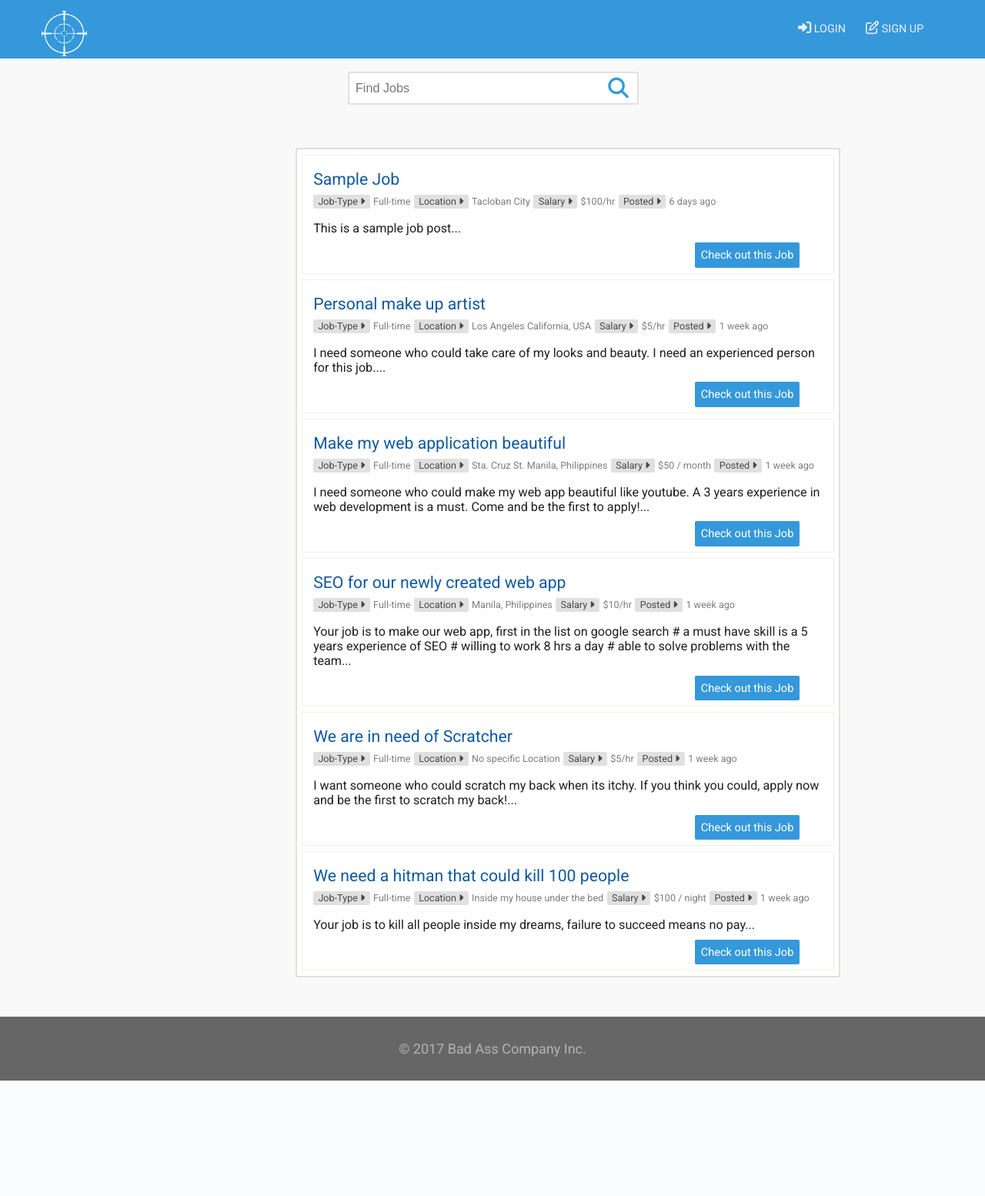
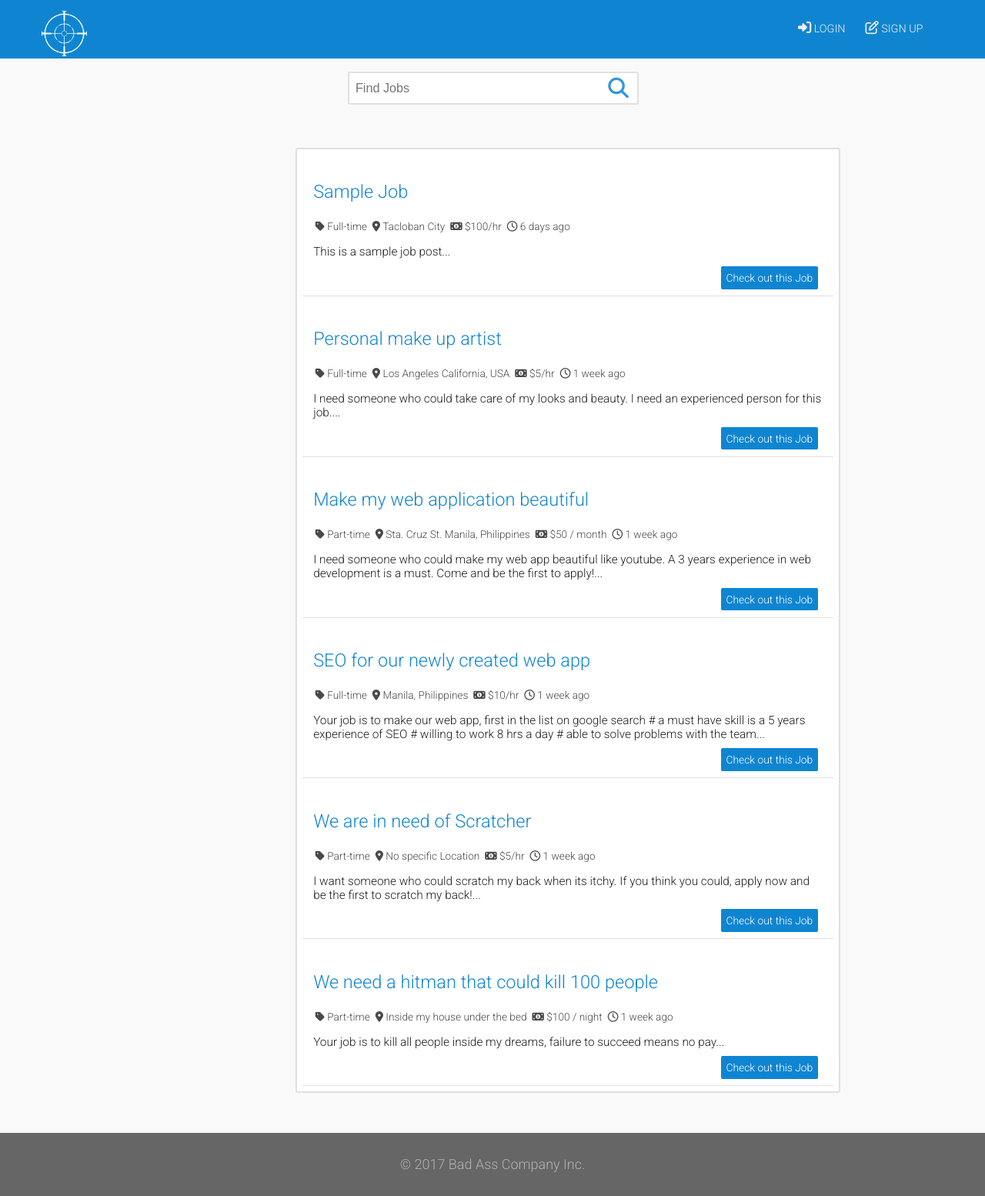
Before and after one commit to RonelTheGreat/job-hunting-web-app, a PHP site: page /home.php in a window 1280 px wide. Shown: the whole page at 77% size. Before the commit the page ends 1404 px from the top, so only its background shows below. Run offline with PHP 8.4, Linux system fonts and the light colour scheme; data comes from the database, SQL or seed files in the repository; some libraries are stand-ins or nearby versions.

Commit message:
added job view page and change color scheme

```diff
--- a/assets/css/style.css
+++ b/assets/css/style.css
@@ -52,12 +52,22 @@ a:hover{
 }
 
 .primary-link, visited{
-  background: #3498db;
+  background: #0f85d1;
   color: #fff;
   border-radius: 2px;
 }
 .primary-link:hover{
+  background: #066CAF;
+  /*background: red;*/
   text-decoration: underline;
+}
+
+.tag{
+  padding: 0.1em 0.5em;
+  font-size: 0.7em;
+  color: rgb(73, 73, 73);
+  border-radius: 2px;
+  background: rgb(224, 224, 224);
 }
 
 
@@ -90,7 +100,7 @@ nav img {
   margin: 0;
   padding: 0;
   /*border-bottom: 2px solid rgb(5, 57, 107);*/
-  background: #3498db;
+  background: #0f85d1;
   /*border-bottom: 1px solid rgb(224, 224, 224);*/
 }
 
@@ -276,6 +286,7 @@ main .search-btn:hover{
 }
 
 main .job-posts {
+  font-size: 0.95em;
   position: relative;
   text-align: center;
   /*border: 1px solid rgb(229, 229, 229);*/
@@ -288,7 +299,7 @@ main .job-posts {
 }
 
 main .job{
-  border: 1px solid rgb(237, 245, 225);
+  border-bottom: 1px solid rgb(224, 224, 224);
   width: 94%;
   margin: 1% auto;
   text-align: left;
@@ -296,24 +307,22 @@ main .job{
 }
 
 main .job-header span{
-  font-size: 0.7em;
-  color: rgb(125, 125, 125);
+  font-size: 0.8em;
+  color: rgb(73, 73, 73);
+  /*border: 1px dotted black;*/
+  padding-left: 0.2em;
 }
 main .job-header .title{
+  font-weight: 500;
+}
+main .job-header .title a{
+  /*font-weight: 500;*/
   font-size: 1.18em;
-  color: rgb(15, 89, 161);
+  color: #0f85d1;
   margin: 0.2em 0em;
 }
 main .job-header .date-posted{
   font-size: 0.75em;
-}
-
-main .job-header .tag{
-  padding: 0.1em 0.5em;
-  font-size: 0.7em;
-  color: rgb(73, 73, 73);
-  border-radius: 2px;
-  background: rgb(224, 224, 224);
 }
 
 main .job .content{
@@ -321,14 +330,13 @@ main .job .content{
   font-size: 0.9em;
 }
 main .job .content .check-out-job{
-  margin-left: 75%;
+  margin-left: 80%;
   padding: 0.5em;
   font-size: 0.9em;
   border-radius: 2px;
 }
 main .job .content .check-out-job:hover{
   color: #fff;
-  background: #0f85d1;
 }
 
 
--- a/controllers/job-post-controller.php
+++ b/controllers/job-post-controller.php
@@ -20,7 +20,7 @@
       }
 
       if(!empty($_POST['description'])){
-        $description = Misc::sanitize($_POST['description']);
+        $description = $_POST['description'];
       }
 
       if(!empty($_POST['salary'])){
--- a/views/home.php
+++ b/views/home.php
@@ -30,24 +30,20 @@
           <!-- JOB HEADER -->
           <div class="job-header">
             <!-- Job title -->
-            <p class="title"><?= $job['title']; ?></p>
+            <h3 class="title"><a href="job.php?job_id=<?= $job['job_id'];?>"><?= $job['title']; ?></a></h3>
+            <!--  Job Type -->
+            <span class="job-type"><i class="fa fa-tag" aria-hidden="true"></i> <?= ucfirst(str_replace('_', '-', $job['job_type']));?></span>
+            <!-- Job Location -->
+            <span class="location"><i class="fa fa-map-marker" aria-hidden="true"></i> <?= $job['location']; ?></span>
+            <!-- Job salary -->
+            <span class="salary"><i class="fa fa-money" aria-hidden="true"></i> <?= $job['salary'];?></span>
 
-            <span class="tag">Job-Type <i class="fa fa-caret-right"></i></span>
-            <span class="job-type">Full-time</span>
-            <!-- Job Location -->
-            <span class="tag">Location <i class="fa fa-caret-right"></i></span>
-            <span class="location"><?= $job['location']; ?></span>
-            <!-- Job salary -->
-            <span class="tag">Salary <i class="fa fa-caret-right"></i></span>
-            <span class="salary"><?= $job['salary'];?></span>
-
-            <span class="tag">Posted <i class="fa fa-caret-right"></i></span>
-            <span><?= Misc::timeElapsed($job['date_posted']);?></span>
+            <span><i class="fa fa-clock-o" aria-hidden="true"></i> <?= Misc::timeElapsed($job['date_posted']);?></span>
           </div>
 
           <div class="content">
             <p><?= substr($job['description'], 0, 200); ?>...</p>
-            <span><a class=" check-out-job primary-link" href="job.php">Check out this Job</a></span>
+            <span><a class=" check-out-job primary-link" href="job.php?job_id=<?= $job['job_id'];?>">Check out this Job</a></span>
           </div>
 
 
--- a/views/jobpost.php
+++ b/views/jobpost.php
@@ -12,7 +12,7 @@
     <h2>Post a New Job</h2>
 
     <form action="<?= htmlentities($_SERVER['PHP_SELF']);?>" method="post">
-      <input type="text" name="title" placeholder="Job Title" value="<?= ($title) ?? '';?>" maxlength="50">
+      <input type="text" name="title" placeholder="Job Title" value="<?= ($title) ?? '';?>" maxlength="100">
       <input type="text" name="location" placeholder="Specific Location" value="<?= ($location) ?? '';?>">
 
       <textarea name="description" rows="8" cols="80" placeholder="Description of the Job"></textarea>
--- a/views/partials/header.php
+++ b/views/partials/header.php
@@ -6,8 +6,10 @@
     <meta http-equiv="X-UA-Compatible" content="IE=edge, chrome=1">
     <title>Job Hunting</title>
     <link rel="stylesheet" href="../assets/lib/font-awesome.min.css">
-    <link href="https://fonts.googleapis.com/css?family=Roboto" rel="stylesheet">
+    <link href="https://fonts.googleapis.com/css?family=Roboto:300" rel="stylesheet">
     <link rel="stylesheet" href="../assets/css/style.css">
+    <!-- <script src="https://cloud.tinymce.com/stable/tinymce.min.js"></script> -->
+    <!-- <script>tinymce.init({ selector:'textarea' });</script> -->
     <script src="https://use.fontawesome.com/744cd1c44e.js"></script>
   </head>
   <body>
```
Also changed, not shown: other parts of assets/css/style.css (+39 -13 lines), controllers/job-view-controller.php (+7 -0 lines), views/job.php (+28 -2 lines).
